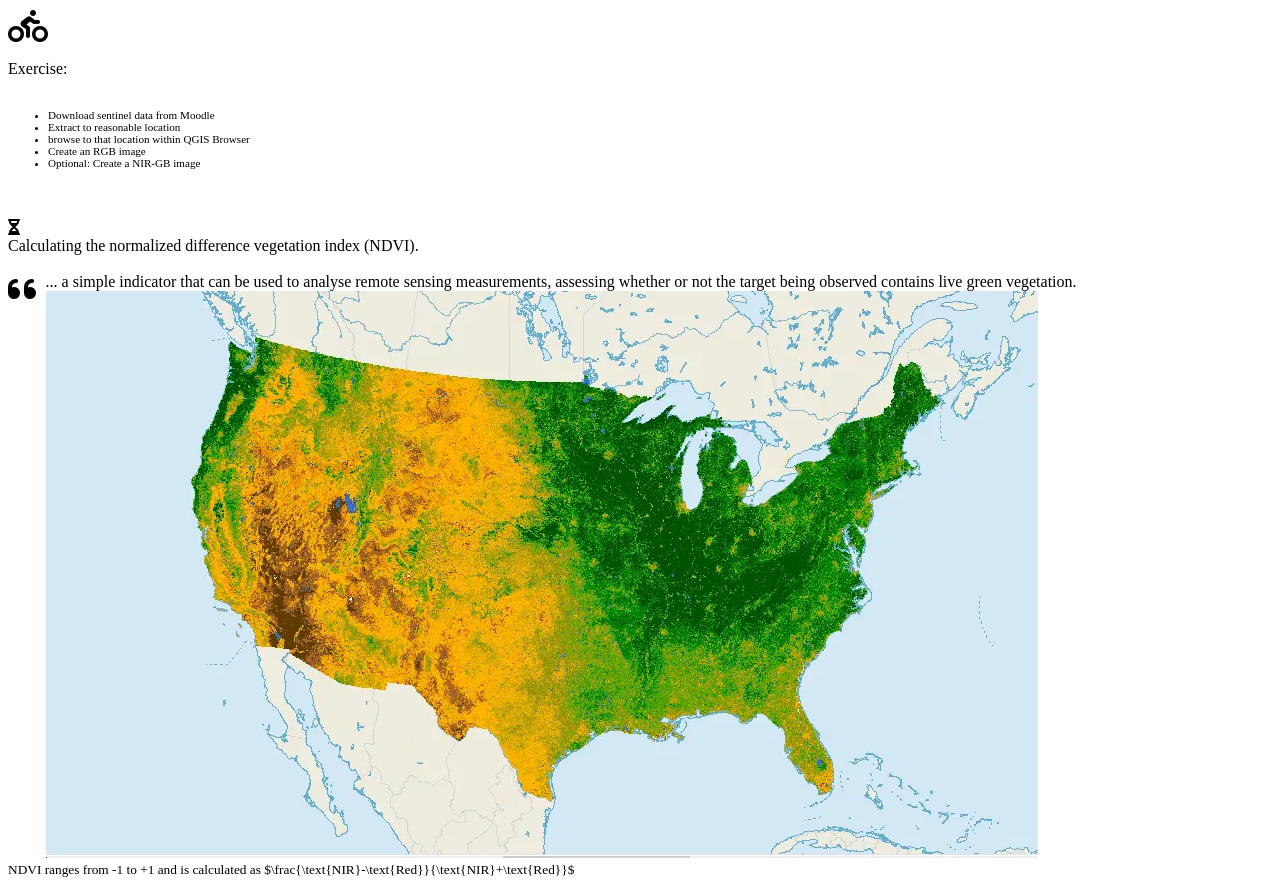
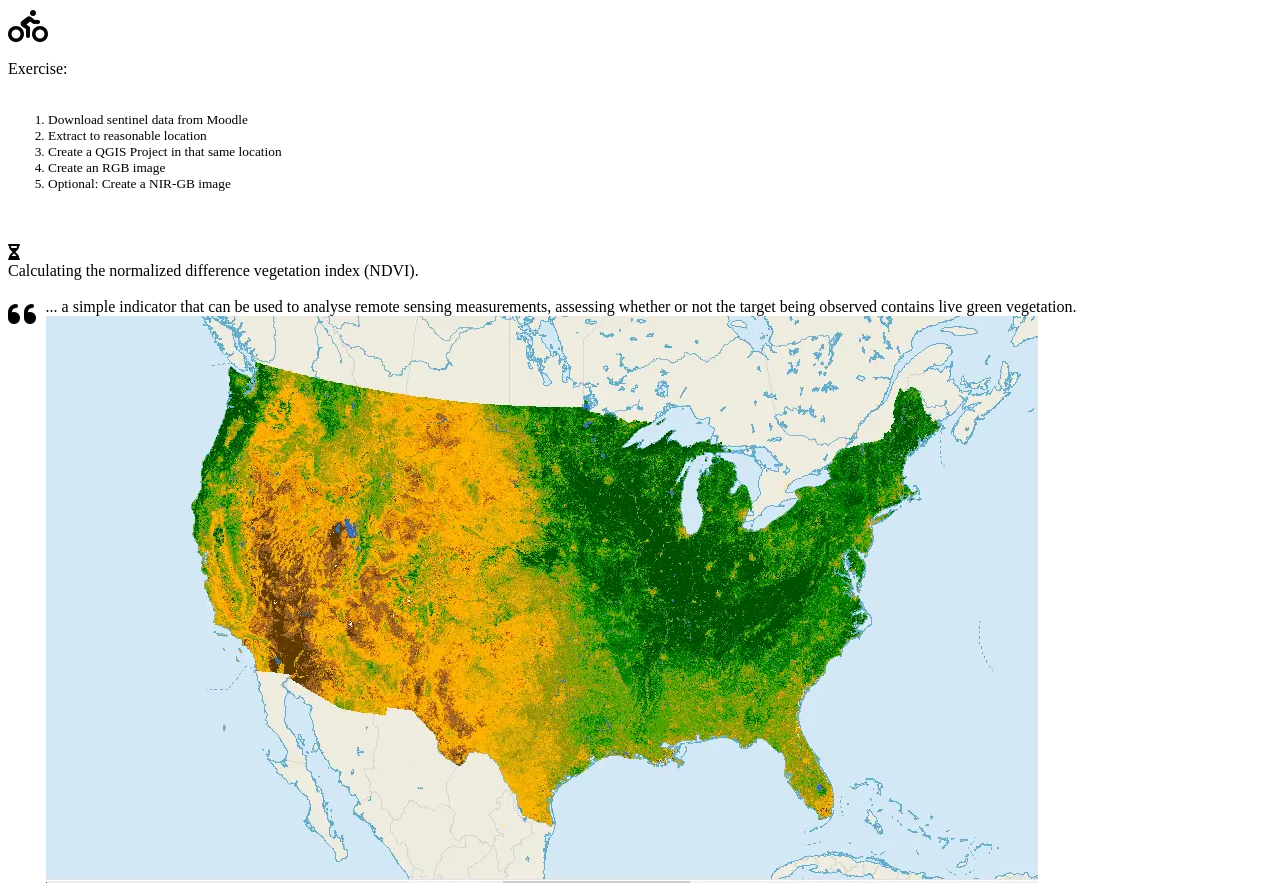
Before and after one commit to remote-sensing-zhaw/QGIS-introduction, a plain HTML site: page index.html in a window 1280 px wide. Shown: the part 10881-11765 px from the top of the page. Drawn offline with Linux system fonts and the light colour scheme; a script that the page names is missing.

Commit message:
updated readme

```diff
--- a/index.html
+++ b/index.html
@@ -995,13 +995,13 @@
 
                     <i class="fa-solid fa-person-biking fa-2x" style=""></i><br><br>
                     Exercise: <br><br>
-                    <ul>
+                    <ol>
                         <li>Download sentinel data from Moodle</li>
                         <li>Extract to reasonable location</li>
-                        <li>browse to that location within QGIS Browser</li>
+                        <li>Create a QGIS Project in that same location</li>
                         <li>Create an RGB image</li>
                         <li>Optional: Create a NIR-GB image</li>
-                    </ul>
+                    </ol>
                     <br> <br>
                     <i class="fa-solid fa-hourglass"></i>
                     <countdown time="600" autostart="yes" />
```
Also changed, not shown: README.md.
